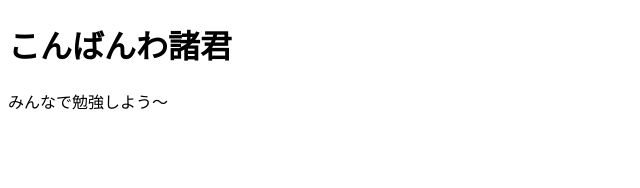
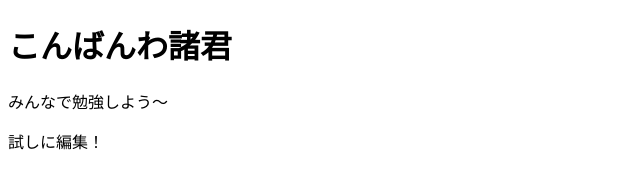
Before and after one commit to dale0423/sample, a plain HTML site: page index.html in a window 1280 px wide. Shown: the whole page, without its empty margins (0-640 px from the left). Drawn offline with Linux system fonts and the light colour scheme.

Commit message:
Update index.html

```diff
--- a/index.html
+++ b/index.html
@@ -11,6 +11,7 @@
 
 <h1>こんばんわ諸君</h1>
 <p>みんなで勉強しよう〜</p>
+<p>試しに編集！</p>
 
 
 </body>
```
